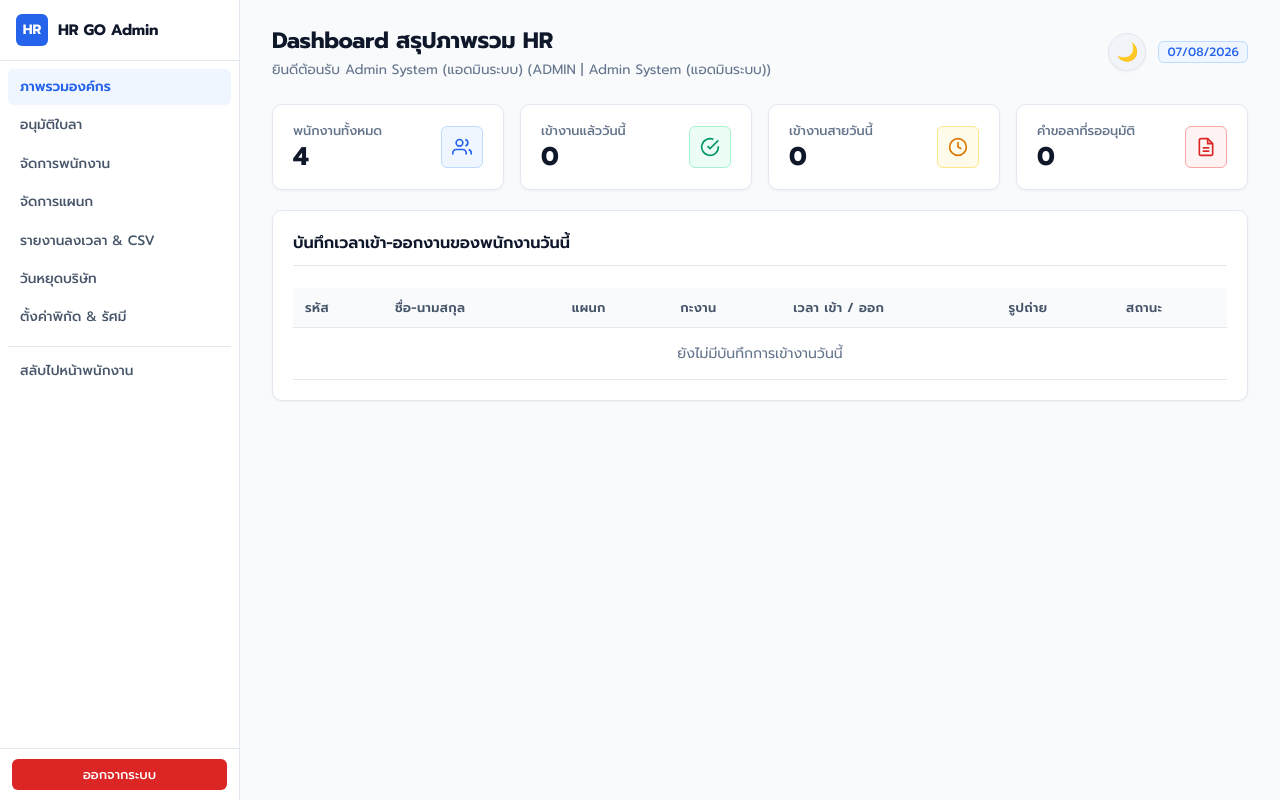
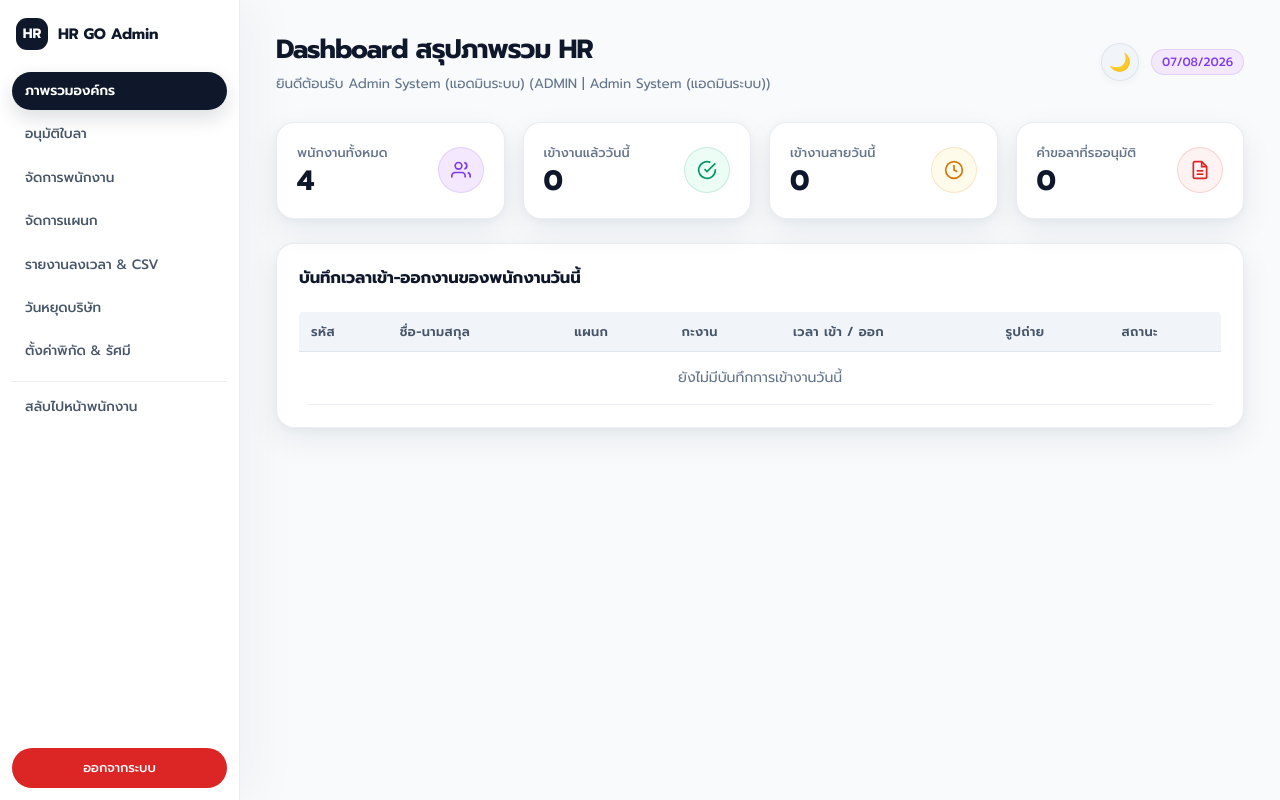
Before and after one commit to goomxxzaza123/hrgo, a PHP site: page /admin/dashboard.php in a window 1280 px wide. Run offline with PHP 8.4, Linux system fonts and the light colour scheme; a user stored in the database is signed in; data comes from the database, SQL or seed files in the repository; data that the repository does not hold is empty; some libraries are stand-ins or nearby versions.

Commit message:
style: apply modern SaaS dashboard theme

```diff
--- a/assets/css/admin.css
+++ b/assets/css/admin.css
@@ -12,7 +12,7 @@
 /* Sidebar Navigation */
 .sidebar {
   width: 240px;
-  background-color: #FFFFFF;
+  background-color: rgba(255, 255, 255, 0.92);
   border-right: 1px solid var(--border-color);
   display: flex;
   flex-direction: column;
@@ -24,11 +24,13 @@
   height: 100dvh;
   z-index: 90;
   overflow: hidden;
+  box-shadow: 16px 0 48px rgba(15, 23, 42, 0.04);
+  backdrop-filter: blur(18px);
 }
 
 .sidebar-header {
-  padding: 14px 16px;
-  border-bottom: 1px solid var(--border-color);
+  padding: 18px 16px 14px;
+  border-bottom: 0;
   display: flex;
   align-items: center;
   gap: 10px;
@@ -40,7 +42,7 @@
   height: 32px;
   background-color: var(--primary-color);
   color: white;
-  border-radius: var(--radius-sm);
+  border-radius: 11px;
   display: flex;
   align-items: center;
   justify-content: center;
@@ -57,38 +59,40 @@
 
 .sidebar-menu {
   list-style: none;
-  padding: 8px;
+  padding: 8px 12px;
   flex-grow: 1;
   overflow-y: auto;
   -webkit-overflow-scrolling: touch;
 }
 
 .sidebar-menu-item {
-  margin-bottom: 2px;
+  margin-bottom: 5px;
 }
 
 .sidebar-link {
   display: flex;
   align-items: center;
-  gap: 8px;
-  padding: 8px 12px;
+  gap: 10px;
+  padding: 9px 13px;
   color: #475569;
   text-decoration: none;
   font-size: 0.85rem;
   font-weight: 500;
-  border-radius: var(--radius-sm);
-  transition: all 0.15s ease;
+  border-radius: var(--radius-full);
+  transition: background-color 0.18s ease, color 0.18s ease, transform 0.18s ease;
 }
 
 .sidebar-link:hover {
-  background-color: #F1F5F9;
-  color: var(--primary-color);
+  background-color: var(--surface-soft);
+  color: var(--text-main);
+  transform: translateX(2px);
 }
 
 .sidebar-link.active {
-  background-color: var(--primary-light);
-  color: var(--primary-color);
+  background-color: var(--primary-color);
+  color: #FFFFFF;
   font-weight: 600;
+  box-shadow: 0 8px 20px rgba(15, 23, 42, 0.14);
 }
 
 .sidebar-link .icon {
@@ -97,23 +101,23 @@
 }
 
 .sidebar-footer {
-  padding: 10px 12px;
-  border-top: 1px solid var(--border-color);
+  padding: 12px;
+  border-top: 0;
   background-color: var(--card-bg);
   flex-shrink: 0;
 }
 
 [data-theme="dark"] .sidebar-footer {
-  background-color: #151C2C !important;
-  border-color: #2D3748 !important;
+  background-color: var(--card-bg) !important;
+  border-color: var(--border-color) !important;
 }
 
 /* Main Content Wrapper */
 .admin-main {
   margin-left: 240px;
   flex-grow: 1;
-  padding: 24px 32px;
-  max-width: 1300px;
+  padding: 30px 36px;
+  max-width: 1440px;
   box-sizing: border-box;
 }
 
@@ -121,14 +125,15 @@
   display: flex;
   align-items: center;
   justify-content: space-between;
-  margin-bottom: 24px;
+  margin-bottom: 28px;
 }
 
 .admin-header h1 {
-  font-size: 1.4rem;
+  font-size: 1.65rem;
   font-weight: 700;
   color: var(--text-main);
-  margin-bottom: 2px;
+  margin-bottom: 4px;
+  letter-spacing: -0.035em;
 }
 
 .admin-header p {
@@ -140,19 +145,25 @@
 .stats-grid {
   display: grid;
   grid-template-columns: repeat(auto-fit, minmax(200px, 1fr));
-  gap: 16px;
-  margin-bottom: 20px;
+  gap: 18px;
+  margin-bottom: 24px;
 }
 
 .stat-card {
   background-color: var(--card-bg);
   border-radius: var(--radius-md);
-  padding: 16px 20px;
-  box-shadow: var(--shadow-sm);
+  padding: 20px;
+  box-shadow: var(--shadow-md);
   border: 1px solid var(--border-color);
   display: flex;
   align-items: center;
   justify-content: space-between;
+  transition: transform 0.2s ease, box-shadow 0.2s ease;
+}
+
+.stat-card:hover {
+  transform: translateY(-2px);
+  box-shadow: 0 18px 42px rgba(15, 23, 42, 0.10), 0 3px 10px rgba(15, 23, 42, 0.04);
 }
 
 .stat-info {
@@ -164,10 +175,11 @@
   font-size: 0.8rem;
   color: var(--text-muted);
   font-weight: 500;
+  letter-spacing: 0.01em;
 }
 
 .stat-value {
-  font-size: 1.6rem;
+  font-size: 1.75rem;
   font-weight: 700;
   color: var(--text-main);
   margin-top: 2px;
@@ -175,9 +187,9 @@
 }
 
 .stat-icon {
-  width: 42px;
-  height: 42px;
-  border-radius: var(--radius-sm);
+  width: 46px;
+  height: 46px;
+  border-radius: var(--radius-full);
   display: flex;
   align-items: center;
   justify-content: center;
@@ -185,10 +197,16 @@
   border: 1px solid transparent;
 }
 
-.stat-icon.primary { background-color: var(--primary-light); color: var(--primary-color); border-color: #BFDBFE; }
-.stat-icon.success { background-color: var(--success-light); color: var(--success-color); border-color: #A7F3D0; }
-.stat-icon.warning { background-color: var(--warning-light); color: var(--warning-color); border-color: #FDE68A; }
-.stat-icon.danger  { background-color: var(--danger-light); color: var(--danger-color); border-color: #FCA5A5; }
+.stat-icon.primary { background-color: var(--accent-light); color: var(--accent-color); border-color: rgba(124, 58, 237, 0.14); }
+.stat-icon.success { background-color: var(--success-light); color: var(--success-color); border-color: rgba(5, 150, 105, 0.16); }
+.stat-icon.warning { background-color: var(--warning-light); color: var(--warning-color); border-color: rgba(217, 119, 6, 0.16); }
+.stat-icon.danger  { background-color: var(--danger-light); color: var(--danger-color); border-color: rgba(220, 38, 38, 0.16); }
+
+[data-theme="dark"] .stat-card {
+  background-color: var(--card-bg);
+  border-color: var(--border-color);
+  box-shadow: var(--shadow-md);
+}
 
 /* ==========================================================================
    Mobile & Tablet (iPad) Responsive Adjustments for Admin
--- a/assets/css/style.css
+++ b/assets/css/style.css
@@ -15,9 +15,13 @@
 :root {
   --bg-color: #F8FAFC;
   --card-bg: #FFFFFF;
-  --primary-color: #2563EB;
-  --primary-dark: #1D4ED8;
-  --primary-light: #EFF6FF;
+  --surface-soft: #F1F5F9;
+  --surface-hover: #F8FAFC;
+  --primary-color: #0F172A;
+  --primary-dark: #020617;
+  --primary-light: #F1F5F9;
+  --accent-color: #7C3AED;
+  --accent-light: #F3E8FF;
   --success-color: #059669;
   --success-light: #ECFDF5;
   --warning-color: #D97706;
@@ -26,13 +30,13 @@
   --danger-light: #FEF2F2;
   --text-main: #0F172A;
   --text-muted: #64748B;
-  --border-color: #E2E8F0;
-  --shadow-sm: 0 1px 3px 0 rgba(0, 0, 0, 0.05);
-  --shadow-md: 0 4px 6px -1px rgba(0, 0, 0, 0.05), 0 2px 4px -1px rgba(0, 0, 0, 0.03);
-  --shadow-lg: 0 10px 15px -3px rgba(0, 0, 0, 0.07), 0 4px 6px -2px rgba(0, 0, 0, 0.04);
-  --radius-sm: 6px;
-  --radius-md: 10px;
-  --radius-lg: 14px;
+  --border-color: rgba(148, 163, 184, 0.20);
+  --shadow-sm: 0 2px 8px rgba(15, 23, 42, 0.04);
+  --shadow-md: 0 12px 32px rgba(15, 23, 42, 0.07), 0 2px 8px rgba(15, 23, 42, 0.04);
+  --shadow-lg: 0 24px 64px rgba(15, 23, 42, 0.10), 0 8px 24px rgba(15, 23, 42, 0.05);
+  --radius-sm: 12px;
+  --radius-md: 18px;
+  --radius-lg: 24px;
   --radius-full: 9999px;
   --font-family: 'Prompt', -apple-system, BlinkMacSystemFont, 'Segoe UI', Roboto, sans-serif;
 }
@@ -54,6 +58,7 @@ body {
   min-height: 100vh;
   display: flex;
   flex-direction: column;
+  letter-spacing: -0.005em;
 }
 
 /* Layout Utilities */
@@ -130,15 +136,16 @@ body {
 .card {
   background-color: var(--card-bg);
   border-radius: var(--radius-md);
-  padding: 20px;
-  box-shadow: var(--shadow-sm);
+  padding: 22px;
+  box-shadow: var(--shadow-md);
   border: 1px solid var(--border-color);
   margin-bottom: 16px;
-  transition: border-color 0.15s ease;
+  transition: transform 0.2s ease, box-shadow 0.2s ease, border-color 0.2s ease;
 }
 
 .card:hover {
-  border-color: #CBD5E1;
+  border-color: rgba(148, 163, 184, 0.32);
+  box-shadow: 0 16px 40px rgba(15, 23, 42, 0.09), 0 3px 10px rgba(15, 23, 42, 0.04);
 }
 
 .card-header {
@@ -146,13 +153,13 @@ body {
   align-items: center;
   justify-content: space-between;
   margin-bottom: 16px;
-  padding-bottom: 10px;
-  border-bottom: 1px solid var(--border-color);
+  padding-bottom: 0;
+  border-bottom: 0;
 }
 
 .card-title {
-  font-size: 1rem;
-  font-weight: 600;
+  font-size: 1.02rem;
+  font-weight: 650;
   color: var(--text-main);
   display: flex;
   align-items: center;
@@ -163,7 +170,7 @@ body {
 h1, h2, h3, h4 {
   color: var(--text-main);
   font-weight: 600;
-  letter-spacing: -0.01em;
+  letter-spacing: -0.025em;
 }
 
 h1 { font-size: 1.5rem; margin-bottom: 8px; }
@@ -212,24 +222,28 @@ textarea.form-control {
   align-items: center;
   justify-content: center;
   gap: 6px;
-  padding: 9px 16px;
+  min-height: 40px;
+  padding: 9px 18px;
   font-size: 0.88rem;
   font-weight: 500;
   font-family: inherit;
-  border-radius: var(--radius-sm);
+  border-radius: var(--radius-full);
   border: 1px solid transparent;
   cursor: pointer;
-  transition: all 0.15s ease;
+  transition: transform 0.18s ease, box-shadow 0.18s ease, background-color 0.18s ease, border-color 0.18s ease;
   text-decoration: none;
 }
 
 .btn-primary {
   background-color: var(--primary-color);
   color: white;
+  box-shadow: 0 8px 20px rgba(15, 23, 42, 0.16);
 }
 
 .btn-primary:hover {
   background-color: var(--primary-dark);
+  transform: translateY(-1px);
+  box-shadow: 0 12px 26px rgba(15, 23, 42, 0.22);
 }
 
 .btn-success {
@@ -275,17 +289,17 @@ textarea.form-control {
 .badge {
   display: inline-flex;
   align-items: center;
-  padding: 3px 8px;
-  border-radius: var(--radius-sm);
+  padding: 5px 10px;
+  border-radius: var(--radius-full);
   font-size: 0.75rem;
   font-weight: 500;
   line-height: 1.2;
 }
 
-.badge-success { background-color: var(--success-light); color: var(--success-color); border: 1px solid #A7F3D0; }
-.badge-warning { background-color: var(--warning-light); color: var(--warning-color); border: 1px solid #FDE68A; }
-.badge-danger  { background-color: var(--danger-light); color: var(--danger-color); border: 1px solid #FCA5A5; }
-.badge-info    { background-color: var(--primary-light); color: var(--primary-color); border: 1px solid #BFDBFE; }
+.badge-success { background-color: var(--success-light); color: var(--success-color); border: 1px solid rgba(5, 150, 105, 0.16); }
+.badge-warning { background-color: var(--warning-light); color: var(--warning-color); border: 1px solid rgba(217, 119, 6, 0.16); }
+.badge-danger  { background-color: var(--danger-light); color: var(--danger-color); border: 1px solid rgba(220, 38, 38, 0.16); }
+.badge-info    { background-color: var(--accent-light); color: var(--accent-color); border: 1px solid rgba(124, 58, 237, 0.14); }
 
 /* Navigation Bottom Bar (For Mobile App) */
 .bottom-nav {
@@ -323,6 +339,7 @@ textarea.form-control {
 .table-responsive {
   width: 100%;
   overflow-x: auto;
+  border-radius: var(--radius-sm);
 }
 
 .table {
@@ -339,7 +356,7 @@ textarea.form-control {
 }
 
 .table th {
-  background-color: #F8FAFC;
+  background-color: var(--surface-soft);
   color: #475569;
   font-weight: 600;
   font-size: 0.8rem;
@@ -959,7 +1007,7 @@ textarea.form-control {
 
 .theme-toggle-btn {
   border: 1px solid var(--border-color);
-  border-radius: 20px;
+  border-radius: var(--radius-full);
   width: 38px;
   height: 38px;
   display: inline-flex;
```
Also changed, not shown: other parts of assets/css/admin.css (+19 -18 lines), other parts of assets/css/style.css (+126 -87 lines).
